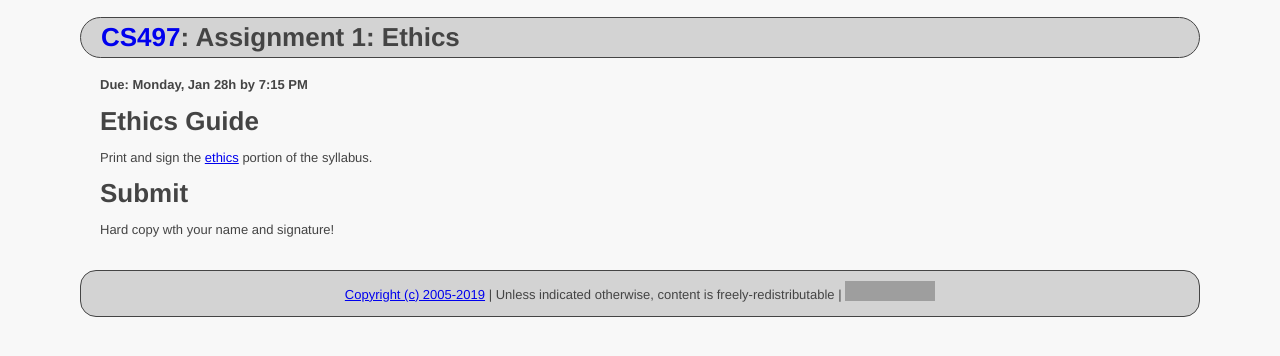
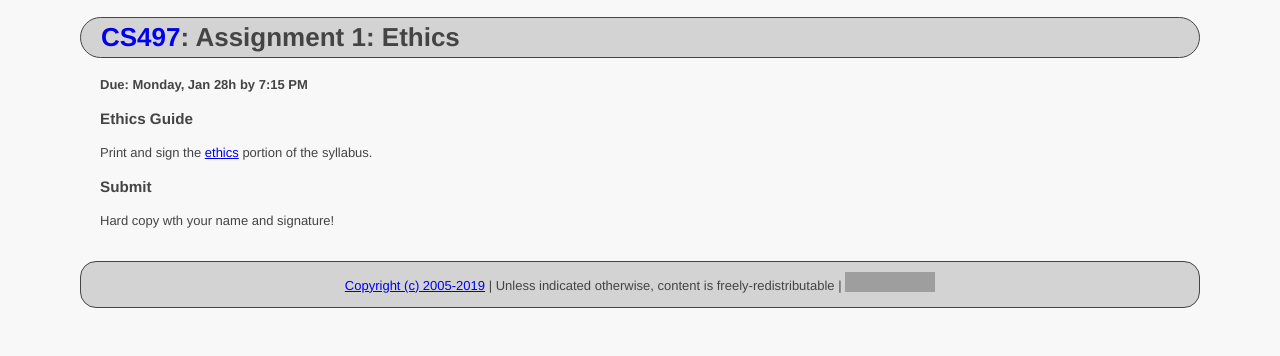
Before and after one commit to ycpcs/cs497-spring2019, a Jekyll site: the page built from assign/assign01.md, in a window 1280 px wide. Shown: the top 356 px of the page. Built offline with Jekyll 4.4.1, drawn with Linux system fonts in a browser that asks for light colours; grey boxes are pictures that could not be loaded.

```diff
--- a/assign/assign01.md
+++ b/assign/assign01.md
@@ -6,10 +6,10 @@ title: "Assignment 1: Ethics"
 
 **Due: Monday, Jan 28h by 7:15 PM**
 
-# Ethics Guide
+### Ethics Guide
 
 Print and sign the [ethics](../ethics.html) portion of the syllabus.
 
-# Submit #
+### Submit #
 
 Hard copy wth your name and signature!
```
